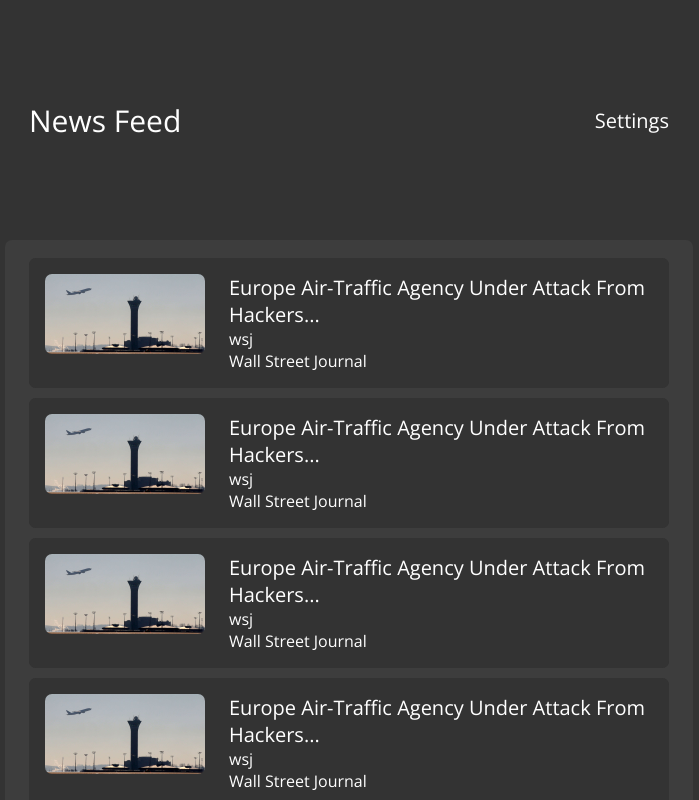
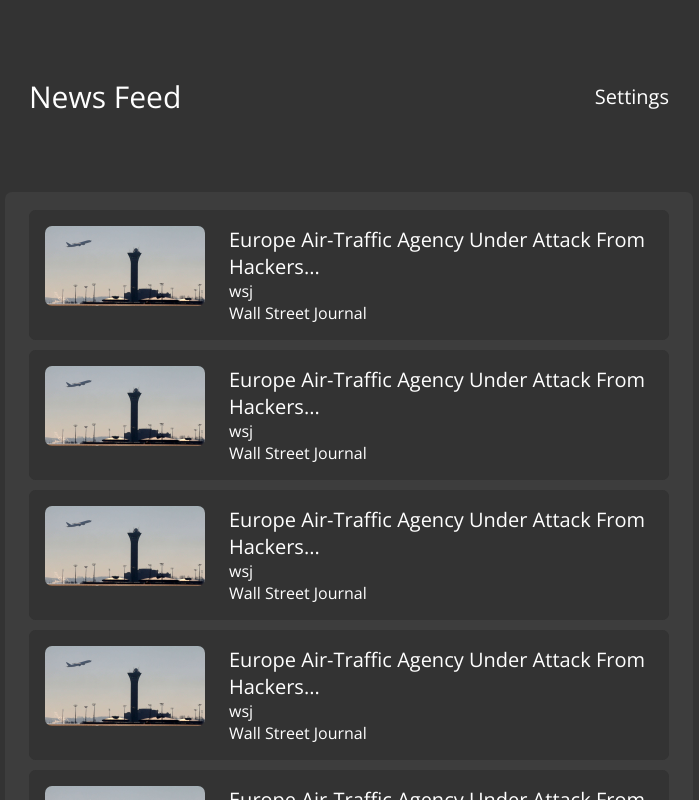
Before and after one commit to nslee333/news_project, a React (Create React App) app: page / in a window 1280 px wide. Shown: the top 800 px of the page, without its empty margins (291-990 px from the left). Built offline with nearby package versions, Linux system fonts and the light colour scheme.

Commit message:
Made header smaller, and removed unused style.

```diff
--- a/src/css/header.css
+++ b/src/css/header.css
@@ -3,16 +3,15 @@
   justify-content: center;
   align-items: center;
   width: auto;
-  height: 15rem;
 
   @media (min-width: 320px) {
+    height: 8rem;
+  }
+  @media (min-width: 500px) {
     height: 10rem;
   }
-  @media (min-width: 500px) {
+  @media (min-width: 900px) {
     height: 12rem;
-  }
-  @media (min-width: 900px) {
-    height: 15rem;
   }
 }
 
@@ -20,7 +19,6 @@
   display: flex;
   justify-content: space-between;
   width: 50%;
-  margin-block: 2rem;
   align-items: center;
   height: 5rem;
 
```
